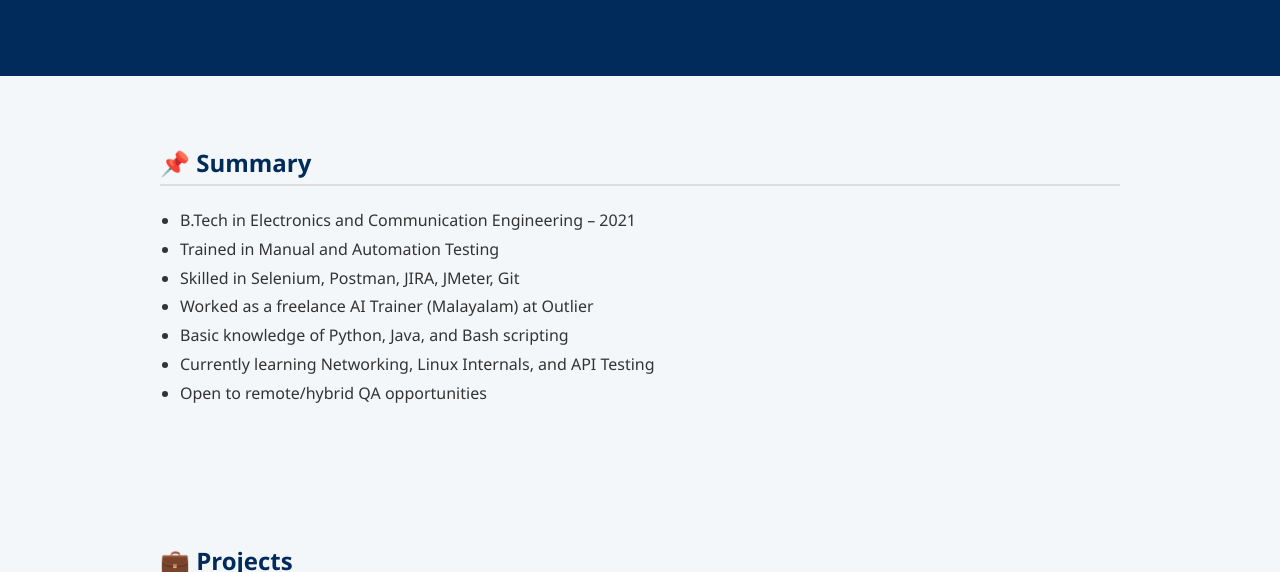
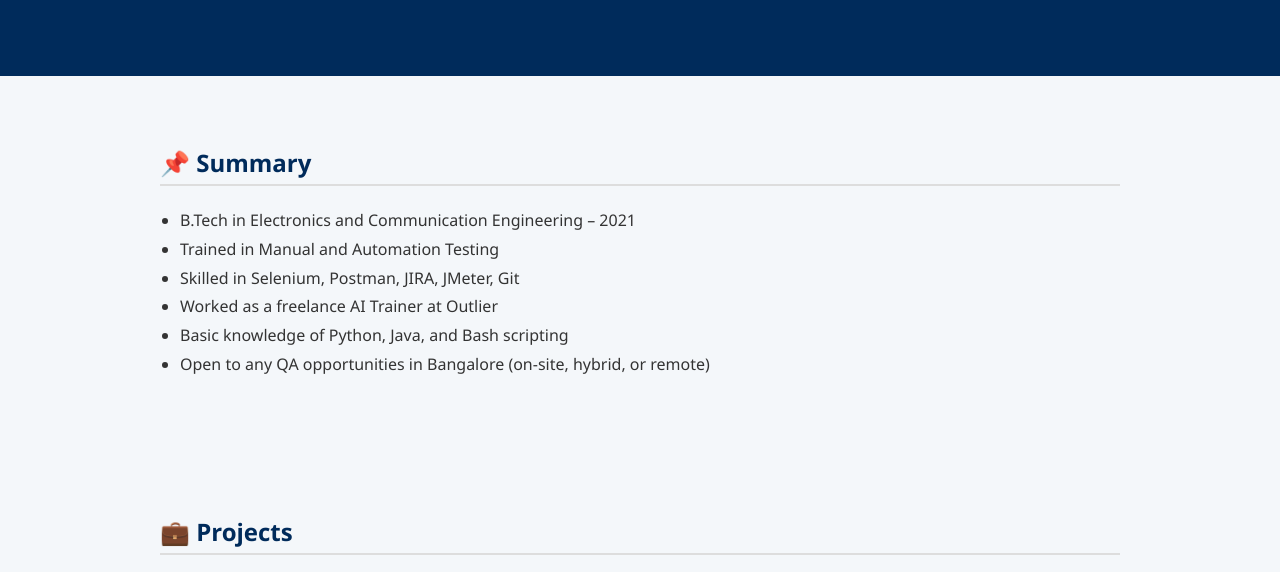
Before and after one commit to Aysha-shamli/aysha-shamli.github.io, a plain HTML site: page index.html in a window 1280 px wide. Shown: the part 161-733 px from the top of the page. Drawn offline with Linux system fonts and the light colour scheme.

Commit message:
Update index.html

```diff
--- a/index.html
+++ b/index.html
@@ -142,18 +142,18 @@
     <p>QA & Automation Tester | Software Quality Enthusiast</p>
   </header>
 
-  <section>
+ <section>
   <h2>📌 Summary</h2>
   <ul>
     <li>B.Tech in Electronics and Communication Engineering – 2021</li>
     <li>Trained in Manual and Automation Testing</li>
     <li>Skilled in Selenium, Postman, JIRA, JMeter, Git</li>
-    <li>Worked as a freelance AI Trainer (Malayalam) at Outlier</li>
+    <li>Worked as a freelance AI Trainer at Outlier</li>
     <li>Basic knowledge of Python, Java, and Bash scripting</li>
-    <li>Currently learning Networking, Linux Internals, and API Testing</li>
-    <li>Open to remote/hybrid QA opportunities</li>
+    <li>Open to any QA opportunities in Bangalore (on-site, hybrid, or remote)</li>
   </ul>
 </section>
+
 
   <section>
     <h2>💼 Projects</h2>
```
